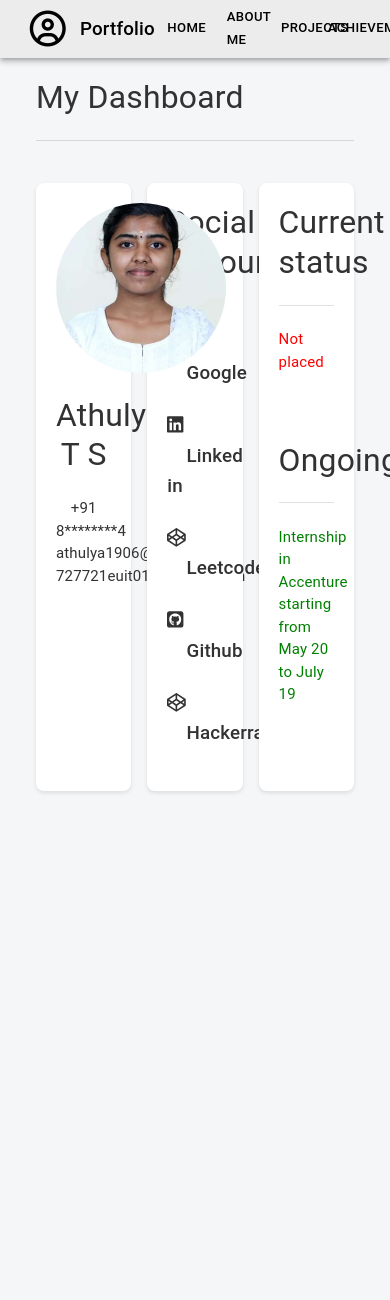
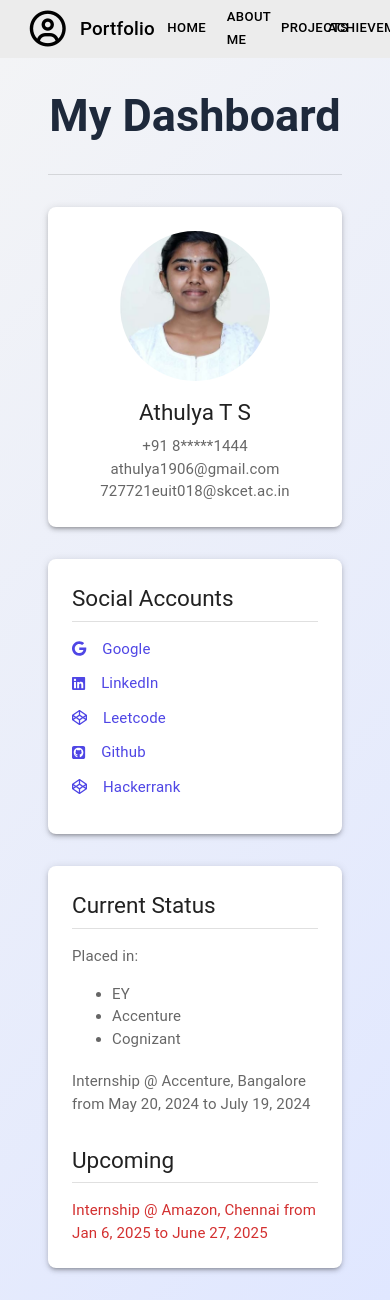
Before and after one commit to Athulya-ts/PRODIGY_WD_04, a React (Create React App) app: page /profile in a window 390 px wide. Shown: the top 1300 px of the page. Before the commit the page ends 902 px from the top, so only its background shows below. Built offline with nearby package versions, Linux system fonts and the light colour scheme.

Commit message:
made Profile responsive

```diff
--- a/src/Pages/Profile.jsx
+++ b/src/Pages/Profile.jsx
@@ -1,45 +1,170 @@
-
 import React from 'react';
-import { Container, Box, Avatar, Typography, Divider } from '@mui/material';
+import { Container, Box, Avatar, Typography, Divider, Grid, Card} from '@mui/material';
 import { FontAwesomeIcon } from '@fortawesome/react-fontawesome';
-import { faLinkedin, faGoogle,faGithubSquare, faCodepen} from '@fortawesome/free-brands-svg-icons';
-import './Pages.css';
+import { faLinkedin, faGoogle, faGithubSquare, faCodepen } from '@fortawesome/free-brands-svg-icons';
 
 const Profile = () => {
   return (
-    <Container maxWidth="lg" className="dashboard-container">
-      <Box className="main-content">
-        <Typography variant="h4">My Dashboard</Typography><br/>
-        <Divider /><br/>
+    <Box
+      sx={{
+        background: 'linear-gradient(135deg, #f3f4f6, #e0e7ff)',
+        minHeight: '100vh',
+        padding: 4,
+      }}
+    >
+      <Container maxWidth="lg">
+        <Typography
+          variant="h3"
+          textAlign="center"
+          gutterBottom
+          sx={{
+            fontWeight: 'bold',
+            color: '#1e293b',
+            marginBottom: 4,
+          }}
+        >
+          My Dashboard
+        </Typography>
 
-        <Box className="profile-section">
-          <Box className="profile-card">
-            <center>
-            <Avatar className="profile-avatar" src="images/img_white.jpg" alt="Profile" style = {{width: 170,height : 170}} /><br/>
-            <Typography variant="h4">Athulya T S</Typography><br/>
-            <Typography variant="body1">+91 8********4</Typography>
-            <Typography variant="body1">athulya1906@gmail.com</Typography>
-            <Typography variant="body1">727721euit018@skcet.ac.in</Typography><br/>
-            </center>
-          </Box>
+        <Divider sx={{ marginBottom: 4 }} />
 
-          <Box className="accounts-card">
-            <Typography variant="h4">Social accounts</Typography><br/><Divider/><br/>
-              <Typography variant="h6"><a style = {{textDecoration:"none"}} href = "https://myaccount.google.com/?SafeSearchOverrideState=false&SafeSearchState=true&GwsOriginUrl=https://www.google.com/search?client%3Dfirefox-b-d%26q%3Dgoogle%2Baccount&SafeSearchBlurState=false&utm_source=ga-ob-search&utm_medium=google-account"><FontAwesomeIcon icon={faGoogle} /> &nbsp;&nbsp;&nbsp;&nbsp;Google</a></Typography><br/>
-              <Typography variant="h6"><a style = {{textDecoration:"none"}} href = "https://www.linkedin.com/in/athulya-t-s-132538258/"><FontAwesomeIcon icon={faLinkedin} /> &nbsp;&nbsp;&nbsp;&nbsp;Linked in</a></Typography><br/>
-              <Typography variant="h6"><a style = {{textDecoration:"none"}} href = "https://leetcode.com/u/Athulya_T_S/"><FontAwesomeIcon icon={faCodepen} />&nbsp;&nbsp;&nbsp;&nbsp;Leetcode</a></Typography><br/>
-              <Typography variant="h6"><a style = {{textDecoration:"none"}} href = "https://github.com/Athulya-ts"><FontAwesomeIcon icon={faGithubSquare} /> &nbsp;&nbsp;&nbsp;&nbsp;Github </a></Typography><br/>
-              <Typography variant="h6"><a style = {{textDecoration:"none"}} href = "https://www.hackerrank.com/profile/727721euit018"><FontAwesomeIcon icon={faCodepen} />&nbsp;&nbsp;&nbsp;&nbsp;Hackerrank</a></Typography><br/>
-          </Box>
-          <Box className="bills-card">
-            <Typography variant="h4">Current status</Typography><br/><Divider/><br/>
-              <Typography variant="body1" sx = {{color:"red"}}>Not placed</Typography><br/><br/><br/>
-              <Typography variant="h4">Ongoing</Typography><br/><Divider/><br/>
-              <Typography variant="body1" sx = {{color:"green"}}>Internship in Accenture starting from May 20 to July 19</Typography><br/>
-          </Box>
-        </Box>
-      </Box>
-    </Container>
+        <Grid
+          container
+          spacing={4}
+          justifyContent="center"
+          alignItems="stretch"
+        >
+          {/* Profile Card */}
+          <Grid item xs={12} md={4}>
+            <Card
+              sx={{
+                boxShadow: 3,
+                borderRadius: 2,
+                backgroundColor: 'white',
+                textAlign: 'center',
+                height: '100%', // Ensures equal height
+                display: 'flex',
+                flexDirection: 'column',
+                justifyContent: 'center',
+                padding: 3,
+              }}
+            >
+              <Avatar
+                src="images/img_white.jpg"
+                alt="Profile"
+                sx={{
+                  width: 150,
+                  height: 150,
+                  margin: '0 auto 16px',
+                }}
+              />
+              <Typography variant="h5" gutterBottom>
+                Athulya T S
+              </Typography>
+              <Typography variant="body1" color="text.secondary">
+                +91 8*****1444
+              </Typography>
+              <Typography variant="body1" color="text.secondary">
+                athulya1906@gmail.com
+              </Typography>
+              <Typography variant="body1" color="text.secondary">
+                727721euit018@skcet.ac.in
+              </Typography>
+            </Card>
+          </Grid>
+
+          {/* Social Accounts */}
+          <Grid item xs={12} md={4}>
+            <Card
+              sx={{
+                boxShadow: 3,
+                borderRadius: 2,
+                padding: 3,
+                backgroundColor: 'white',
+                height: '100%', // Ensures equal height
+                display: 'flex',
+                flexDirection: 'column',
+                // justifyContent: 'center',
+              }}
+            >
+              <Typography variant="h5" gutterBottom>
+                Social Accounts
+              </Typography>
+              <Divider sx={{ marginBottom: 2 }} />
+              {[
+                { name: 'Google', icon: faGoogle, link: 'https://myaccount.google.com/' },
+                { name: 'LinkedIn', icon: faLinkedin, link: 'https://www.linkedin.com/in/athulya-t-s-132538258/' },
+                { name: 'Leetcode', icon: faCodepen, link: 'https://leetcode.com/u/Athulya_T_S/' },
+                { name: 'Github', icon: faGithubSquare, link: 'https://github.com/Athulya-ts' },
+                { name: 'Hackerrank', icon: faCodepen, link: 'https://www.hackerrank.com/profile/727721euit018' },
+              ].map((account, index) => (
+                <Typography
+                  key={index}
+                  variant="body1"
+                  sx={{
+                    display: 'flex',
+                    alignItems: 'center',
+                    gap: 2,
+                    marginBottom: 1.5,
+                    color: '#4f46e5',
+                    '&:hover': { textDecoration: 'underline' },
+                  }}
+                >
+                  <FontAwesomeIcon icon={account.icon} />
+                  <a
+                    href={account.link}
+                    target="_blank"
+                    rel="noopener noreferrer"
+                    style={{ textDecoration: 'none', color: 'inherit' }}
+                  >
+                    {account.name}
+                  </a>
+                </Typography>
+              ))}
+            </Card>
+          </Grid>
+
+          {/* Status Card */}
+          <Grid item xs={12} md={4}>
+            <Card
+              sx={{
+                boxShadow: 3,
+                borderRadius: 2,
+                padding: 3,
+                backgroundColor: 'white',
+                height: '100%', // Ensures equal height
+                display: 'flex',
+                flexDirection: 'column',
+                justifyContent: 'center',
+              }}
+            >
+              <Typography variant="h5" gutterBottom>
+                Current Status
+              </Typography>
+              <Divider sx={{ marginBottom: 2 }} />
+              <Typography variant="body1" color="text.secondary" gutterBottom>
+                Placed in:
+                <ul>
+                  <li>EY</li>
+                  <li>Accenture</li>
+                  <li>Cognizant</li>
+                </ul>
+              </Typography>
+              <Typography variant="body1" color="text.secondary" gutterBottom>
+                Internship @ Accenture, Bangalore from May 20, 2024 to July 19, 2024
+              </Typography>
+              <Typography variant="h5" gutterBottom sx={{ marginTop: 3 }}>
+                Upcoming
+              </Typography>
+              <Divider sx={{ marginBottom: 2 }} />
+              <Typography variant="body1" color="error">
+                Internship @ Amazon, Chennai from Jan 6, 2025 to June 27, 2025
+              </Typography>
+            </Card>
+          </Grid>
+        </Grid>
+      </Container>
+    </Box>
   );
 };
 
```
